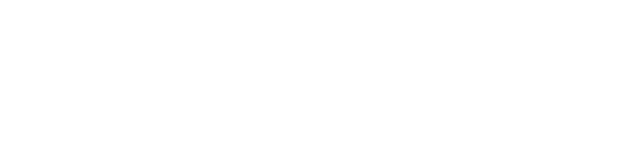
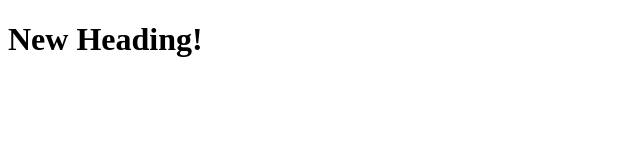
Before and after one commit to solboyworks/test-repo, a plain HTML site: page index.html in a window 1280 px wide. Shown: the whole page, without its empty margins (0-640 px from the left). Drawn offline with Linux system fonts and the light colour scheme.

Commit message:
Added h1

```diff
--- a/index.html
+++ b/index.html
@@ -6,6 +6,6 @@
     <title>Document</title>
 </head>
 <body>
-
+    <h1>New Heading!</h1>
 </body>
 </html>
```
